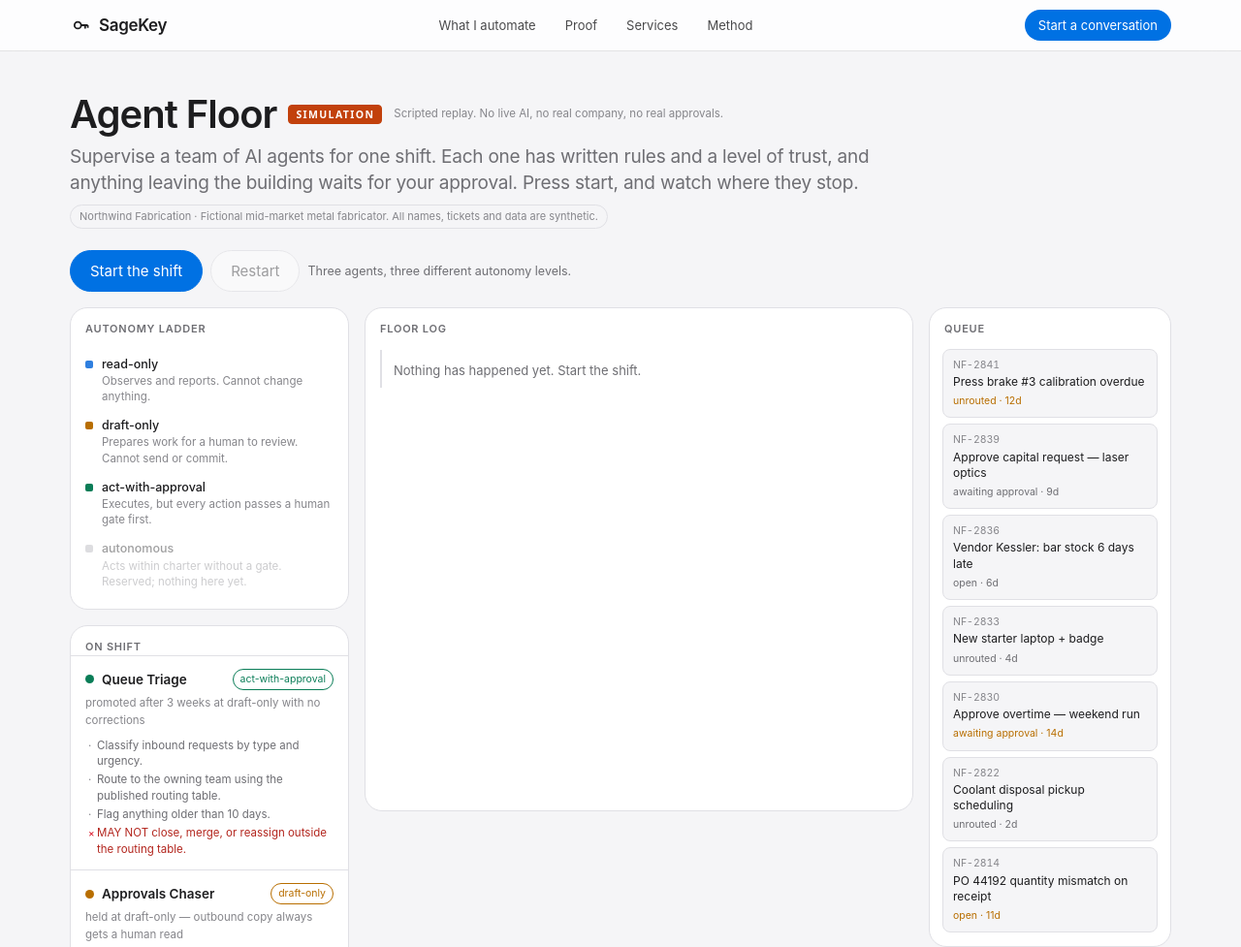
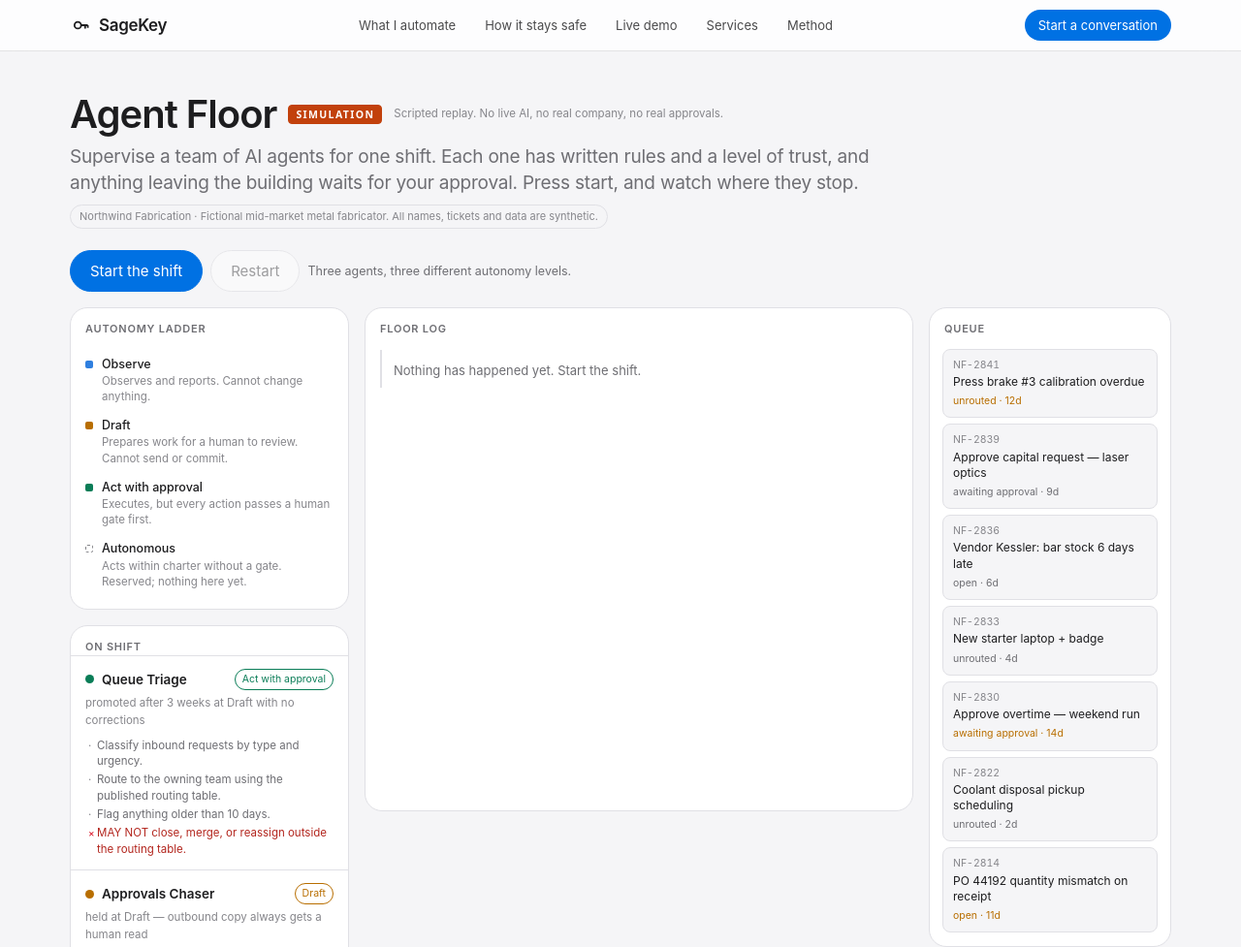
Before and after one commit to SageKey/agent-floor, a plain HTML site: page index.html in a window 1280 px wide. Shown: the top 977 px of the page at 97% size. Drawn offline with Linux system fonts and the light colour scheme.

Commit message:
Level names match the site (Observe / Draft / Act with approval), readable unused level, site nav
Co-Authored-By: Claude Fable 5.2 <noreply@anthropic.com>

```diff
--- a/index.html
+++ b/index.html
@@ -63,7 +63,7 @@
   .rung .pip { width:8px; height:8px; border-radius:2px; margin-top:6px; flex:none; }
   .rung .nm { font-size:12.5px; font-weight:500; }
   .rung .bl { font-size:11.5px; color:var(--faint); line-height:1.4; }
-  .rung.unused { opacity:.42; }
+  .rung.unused .pip { background:none !important; outline:1.5px dashed #86868b; outline-offset:-1px; }
 
   /* agents */
   .agent { border-top:1px solid var(--line); padding:13px 15px; transition:background .25s; }
@@ -172,7 +172,8 @@
   </a>
   <div class="lk">
     <a href="/#work">What I automate</a>
-    <a href="/#proof">Proof</a>
+    <a href="/#control">How it stays safe</a>
+    <a href="/foreman/">Live demo</a>
     <a href="/#services">Services</a>
     <a href="/method/">Method</a>
   </div>
--- a/run.json
+++ b/run.json
@@ -6,10 +6,10 @@
   },
 
   "ladder": [
-    { "level": 0, "name": "read-only",        "blurb": "Observes and reports. Cannot change anything." },
-    { "level": 1, "name": "draft-only",       "blurb": "Prepares work for a human to review. Cannot send or commit." },
-    { "level": 2, "name": "act-with-approval","blurb": "Executes, but every action passes a human gate first." },
-    { "level": 3, "name": "autonomous",       "blurb": "Acts within charter without a gate. Reserved; nothing here yet." }
+    { "level": 0, "name": "Observe", "blurb": "Observes and reports. Cannot change anything." },
+    { "level": 1, "name": "Draft", "blurb": "Prepares work for a human to review. Cannot send or commit." },
+    { "level": 2, "name": "Act with approval","blurb": "Executes, but every action passes a human gate first." },
+    { "level": 3, "name": "Autonomous", "blurb": "Acts within charter without a gate. Reserved; nothing here yet." }
   ],
 
   "agents": [
@@ -17,7 +17,7 @@
       "id": "triage",
       "name": "Queue Triage",
       "level": 2,
-      "since": "promoted after 3 weeks at draft-only with no corrections",
+      "since": "promoted after 3 weeks at Draft with no corrections",
       "charter": [
         "Classify inbound requests by type and urgency.",
         "Route to the owning team using the published routing table.",
@@ -29,7 +29,7 @@
       "id": "approvals",
       "name": "Approvals Chaser",
       "level": 1,
-      "since": "held at draft-only — outbound copy always gets a human read",
+      "since": "held at Draft — outbound copy always gets a human read",
       "charter": [
         "Identify requests stalled awaiting an approver.",
         "Draft reminder messages for the overseer to send.",
@@ -71,9 +71,9 @@
       "text": "New starter laptop + badge → IT Services. Standard onboarding pattern, high confidence.",
       "gate": {
         "title": "Route NF-2833 to IT Services?",
-        "why": "Queue Triage sits at act-with-approval, so every routing decision passes a gate. It is right almost every time — the gate is what earns the next rung, not a sign of distrust.",
+        "why": "Queue Triage sits at Act with approval, so every routing decision passes a gate. It is right almost every time — the gate is what earns the next rung, not a sign of distrust.",
         "approve": "Routed. Logged against Triage's record.",
-        "deny": "Held. Denials are logged too — three in a week would drop Triage back to draft-only."
+        "deny": "Held. Denials are logged too — three in a week would drop Triage back to Draft."
       }
     },
     {
@@ -104,7 +104,7 @@
       },
       "gate": {
         "title": "Send this reminder?",
-        "why": "Approvals Chaser is draft-only. It cannot send — it can only put words in front of you. This is the rung where an agent is genuinely useful and still cannot embarrass you.",
+        "why": "Approvals Chaser is at Draft. It cannot send — it can only put words in front of you. This is the rung where an agent is genuinely useful and still cannot embarrass you.",
         "approve": "Sent by you, not by the agent. The log records who actually pressed send.",
         "deny": "Discarded. The agent does not retry on its own."
       }
@@ -124,7 +124,7 @@
     {
       "t": 9200, "agent": "vendor", "kind": "report", "ticket": "NF-2836",
       "text": "Kessler bar stock is 6 days past the promised date. Two other open POs with the same vendor.",
-      "detail": "Vendor Follow-up is read-only, four days into deployment. It has the information and could plausibly draft an email — but read-only means report, not act."
+      "detail": "Vendor Follow-up is at Observe, four days into deployment. It has the information and could plausibly draft an email — but Observe means report, not act."
     },
     {
       "t": 10400, "agent": "vendor", "kind": "escalate", "ticket": "NF-2814",
```
